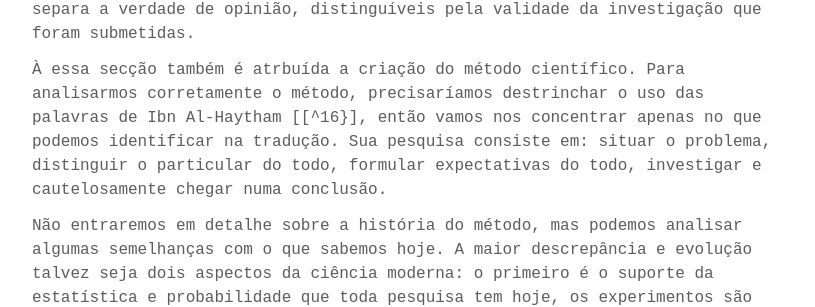
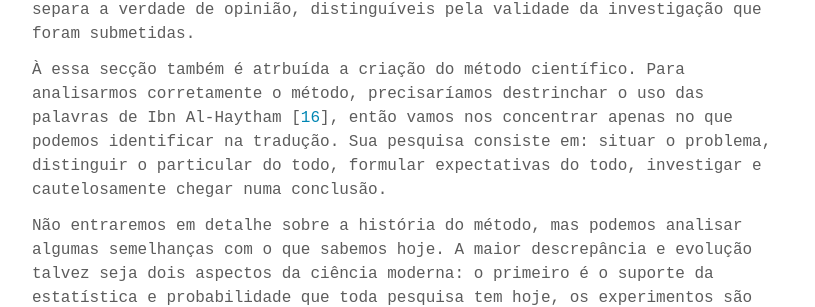
Before and after one commit to m-rauh/m-rauh.github.io, a Jekyll site: the page built from _posts/2020-12-11-ibn-alhaytham.md, in a window 1280 px wide and 900 px high, scrolled down 7829 px. Shown: the part 199-506 px from the top of the window, without its empty margins (232-1047 px from the left). Built offline with Jekyll 4.4.1, drawn with Linux system fonts in a browser that asks for light colours; some web fonts are replaced; some of the changed text lies outside the part shown.

```diff
--- a/_posts/2020-12-11-ibn-alhaytham.md
+++ b/_posts/2020-12-11-ibn-alhaytham.md
@@ -115,7 +115,7 @@ O método que Ibn Al-Haytham também paracerá familiar aos dias de hoje. Vejamo
 
 O final do trecho reforça o que citamos anteriormente a respeito da verdade e a aspiração do autor de gradualmente e ordenamente se chegar a um acordo. Ele separa a verdade de opinião, distinguíveis pela validade da investigação que foram submetidas.
 
-À essa secção também é atrbuída a criação do método científico. Para analisarmos corretamente o método, precisaríamos destrinchar o uso das palavras de Ibn Al-Haytham [[^16}], então vamos nos concentrar apenas no que podemos identificar na tradução. Sua pesquisa consiste em: situar o problema, distinguir o particular do todo, formular expectativas do todo, investigar e cautelosamente chegar numa conclusão.
+À essa secção também é atrbuída a criação do método científico. Para analisarmos corretamente o método, precisaríamos destrinchar o uso das palavras de Ibn Al-Haytham [[^16]], então vamos nos concentrar apenas no que podemos identificar na tradução. Sua pesquisa consiste em: situar o problema, distinguir o particular do todo, formular expectativas do todo, investigar e cautelosamente chegar numa conclusão.
 
 Não entraremos em detalhe sobre a história do método, mas podemos analisar algumas semelhanças com o que sabemos hoje. A maior descrepância e evolução talvez seja dois aspectos da ciência moderna: o primeiro é o suporte da  estatística e probabilidade que toda pesquisa tem hoje, os experimentos são testados repetidas vezes e as conclusões são possibilidades dentro de um nível de confiança; a segunda é a que o método atual propõe que, antes das conclusões, se levantem novas hipóteses para o determinado assunto e se possível refaça exoerimentos levando em conta essas novas hipóteses.
 
```
